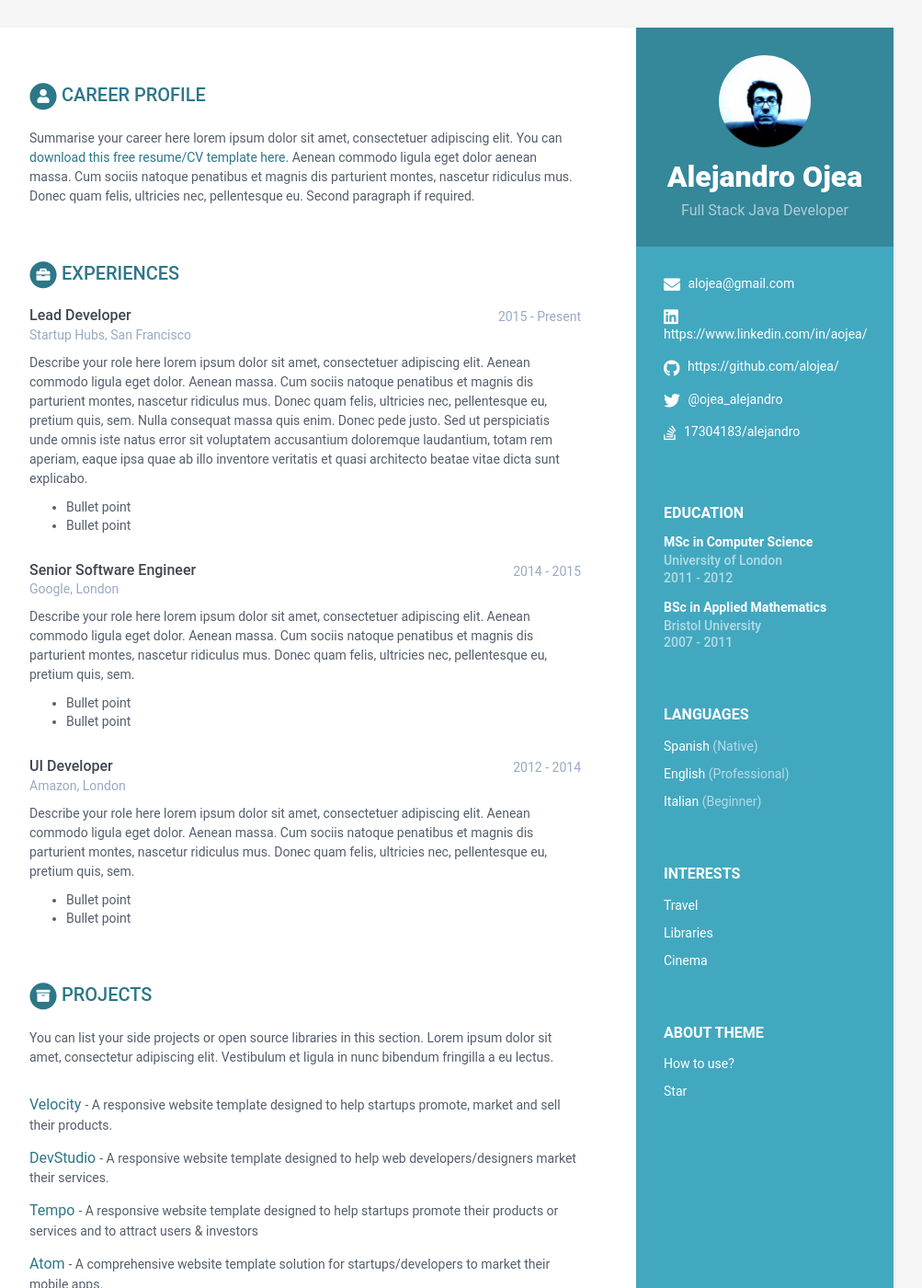
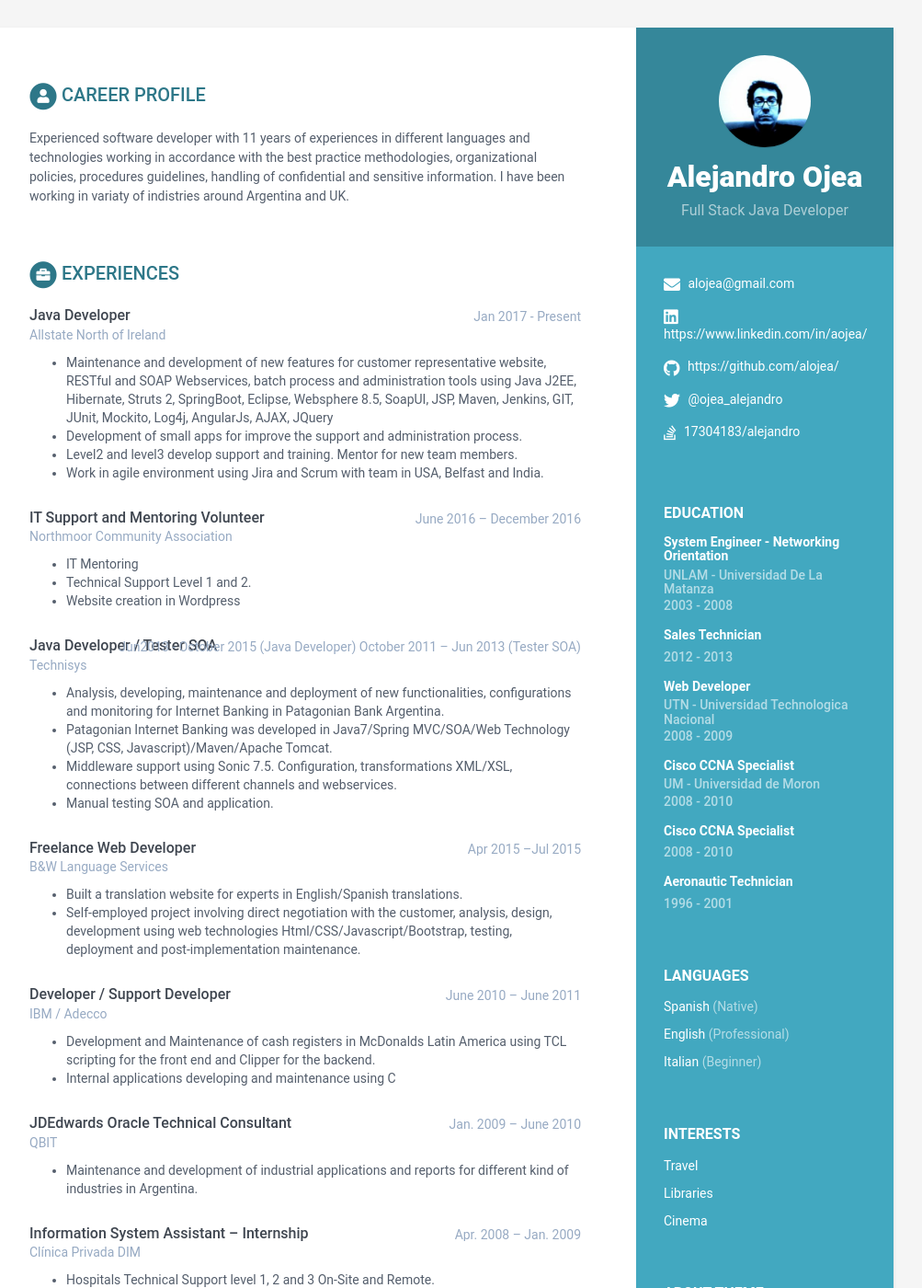
Before and after one commit to alojea/alojea.github.io, a Jekyll site: the page built from index.html, in a window 1280 px wide and 1400 px high. Shown: the whole window at 92% size, without its empty margins (168-1171 px from the left). Built offline with Jekyll 4.4.1, drawn with Linux system fonts in a browser that asks for light colours; some of the changed text lies outside the part shown.

Commit message:
seval changes adding my information in the cv

```diff
--- a/_data/data.yml
+++ b/_data/data.yml
@@ -40,135 +40,141 @@ sidebar:
 career-profile:
     title: Career Profile
     summary: |
-      Summarise your career here lorem ipsum dolor sit amet, consectetuer
-      adipiscing elit. You can [download this free resume/CV template here]().
-      Aenean commodo ligula eget dolor aenean massa. Cum sociis natoque
-      penatibus et magnis dis parturient montes, nascetur ridiculus mus.
-      Donec quam felis, ultricies nec, pellentesque eu.
-      Second paragraph if required.
+      Experienced software developer with 11 years of experiences in different languages and technologies
+      working in accordance with the
+      best practice methodologies, organizational policies, procedures guidelines, handling
+      of confidential and sensitive information.
+      I have been working in variaty of indistries around Argentina and UK.
 education:
-    - degree: MSc in Computer Science
-      university: University of London
-      time: 2011 - 2012
+    - degree: System Engineer - Networking Orientation
+      university: UNLAM - Universidad De La Matanza
+      location: Buenos Aires - Argentina
+      time: 2003 - 2008
+    - degree: Sales Technician
+      School: CBTECH
+      location: Online
+      time: 2012 - 2013
+    - degree: Web Developer
+      university: UTN - Universidad Technologica Nacional
+      location: Buenos Aires - Argentina
+      time: 2008 - 2009
+    - degree: Cisco CCNA Specialist
+      university: UM - Universidad de Moron
+      location: Buenos Aires - Argentina
+      time: 2008 - 2010
+    - degree: Cisco CCNA Specialist
+      School: UM - Universidad de Moron
+      location: Buenos Aires - Argentina
+      time: 2008 - 2010
+    - degree: Aeronautic Technician
+      School: EETN8 - Escuela Educacional Tecnica N8
+      location: Buenos Aires - Argentina
+      time: 1996 - 2001
+experiences:
+    - role: Java Developer
+      time: Jan 2017 - Present
+      company: Allstate North of Ireland
+      location: Belfast - UK
       details: |
-        Describe your study here lorem ipsum dolor sit amet, consectetuer
-        adipiscing elit. Aenean commodo ligula eget dolor. Aenean massa. Cum
-        sociis natoque penatibus et magnis dis parturient montes, nascetur
-        ridiculus mus. Donec quam felis, ultricies nec, pellentesque eu,
-        pretium quis, sem.
-          - Bullet point
-          - Bullet point
-    - degree: BSc in Applied Mathematics
-      university: Bristol University
-      time: 2007 - 2011
+        - Maintenance and development of new features for
+          customer representative website, RESTful and SOAP Webservices,
+          batch process and administration tools using Java J2EE,
+          Hibernate, Struts 2, SpringBoot, Eclipse, Websphere 8.5,
+          SoapUI, JSP, Maven, Jenkins, GIT, JUnit, Mockito, Log4j,
+          AngularJs, AJAX, JQuery
+        - Development of small apps for improve the support and
+          administration process.
+        - Level2 and level3 develop support and training.
+          Mentor for new team members.
+        - Work in agile environment using Jira and Scrum
+          with team in USA, Belfast and India.
+    - role: IT Support and Mentoring Volunteer
+      time: June 2016 – December 2016
+      company: Northmoor Community Association
+      location: Manchester UK
       details: |
-        Describe your study here lorem ipsum dolor sit amet, consectetuer
-        adipiscing elit. Aenean commodo ligula eget dolor. Aenean massa. Cum
-        sociis natoque penatibus et magnis dis parturient montes, nascetur
-        ridiculus mus. Donec quam felis, ultricies nec, pellentesque eu,
-        pretium quis, sem.
-          - Bullet point
-          - Bullet point
-experiences:
-    - role: Lead Developer
-      time: 2015 - Present
-      company: Startup Hubs, San Francisco
+        - IT Mentoring
+        - Technical Support Level 1 and 2.
+        - Website creation in Wordpress
+    - role: Java Developer / Tester SOA
+      time: Jun2013 - October 2015 (Java Developer)
+            October 2011 – Jun 2013 (Tester SOA)
+      company: Technisys
+      location: Buenos Aires - Argentina
       details: |
-        Describe your role here lorem ipsum dolor sit amet, consectetuer
-        adipiscing elit. Aenean commodo ligula eget dolor. Aenean massa.
-        Cum sociis natoque penatibus et magnis dis parturient montes,
-        nascetur ridiculus mus. Donec quam felis, ultricies nec,
-        pellentesque eu, pretium quis, sem. Nulla consequat massa quis
-        enim. Donec pede justo. Sed ut perspiciatis unde omnis iste natus
-        error sit voluptatem accusantium doloremque laudantium, totam rem
-        aperiam, eaque ipsa quae ab illo inventore veritatis et quasi
-        architecto beatae vitae dicta sunt explicabo.
-          - Bullet point
-          - Bullet point
-    - role: Senior Software Engineer
-      time: 2014 - 2015
-      company: Google, London
+        - Analysis, developing, maintenance and deployment of new
+          functionalities, configurations and monitoring for
+          Internet Banking in Patagonian Bank Argentina.
+        - Patagonian Internet Banking was developed in Java7/Spring
+          MVC/SOA/Web Technology (JSP, CSS, Javascript)/Maven/Apache Tomcat.
+        - Middleware support using Sonic 7.5. Configuration,
+          transformations XML/XSL, connections between different
+          channels and webservices.
+        - Manual testing SOA and application.
+    - role: Freelance Web Developer
+      time: Apr 2015 –Jul 2015
+      company: B&W Language Services
+      location: Online - http://www.bwlanguageservices.com/
       details: |
-        Describe your role here lorem ipsum dolor sit amet, consectetuer
-        adipiscing elit. Aenean commodo ligula eget dolor. Aenean massa.
-        Cum sociis natoque penatibus et magnis dis parturient montes,
-        nascetur ridiculus mus. Donec quam felis, ultricies nec,
-        pellentesque eu, pretium quis, sem.
-          - Bullet point
-          - Bullet point
-    - role: UI Developer
-      time: 2012 - 2014
-      company: Amazon, London
+        - Built a translation website for experts in English/Spanish translations.
+        - Self-employed project involving direct negotiation with the
+          customer, analysis, design, development using web technologies
+          Html/CSS/Javascript/Bootstrap, testing, deployment and
+          post-implementation maintenance.
+    - role: Developer / Support Developer
+      time: June 2010 – June 2011
+      company: IBM / Adecco
+      location: Argentina (OnSite), Peru (Remote), Chile (Remote), Venezuela (Remote),
+                Colombia (Remote), Ecuador (Remote), Uruguay (Remote)
       details: |
-        Describe your role here lorem ipsum dolor sit amet, consectetuer
-        adipiscing elit. Aenean commodo ligula eget dolor. Aenean massa.
-        Cum sociis natoque penatibus et magnis dis parturient montes,
-        nascetur ridiculus mus. Donec quam felis, ultricies nec,
-        pellentesque eu, pretium quis, sem.
-          - Bullet point
-          - Bullet point
-projects:
-    title: Projects
-    intro: >
-      You can list your side projects or open source libraries in this
-      section. Lorem ipsum dolor sit amet, consectetur adipiscing elit.
-      Vestibulum et ligula in nunc bibendum fringilla a eu lectus.
-    assignments:
-      - title: Velocity
-        link: "#hook"
-        tagline: "A responsive website template designed to help startups promote, market and sell their products."
-
-      - title: DevStudio
-        link: "#"
-        tagline: "A responsive website template designed to help web developers/designers market their services."
-
-      - title: Tempo
-        link: "#"
-        tagline: "A responsive website template designed to help startups promote their products or services and to attract users &amp; investors"
-
-      - title: Atom
-        link: "#"
-        tagline: "A comprehensive website template solution for startups/developers to market their mobile apps."
-
-      - title: Delta
-        link: "#"
-        tagline: "A responsive Bootstrap one page theme designed to help app developers promote their mobile apps"
-
-publications:
-    title: Publications
-    intro: |
-      You can list your publications in this section. Lorem ipsum dolor sit
-      amet, consectetur adipiscing elit. Vestibulum et ligula in nunc
-      bibendum fringilla a eu lectus.
-    papers:
-      - title: The Art of Computer Programming
-        link: "#"
-        authors: Donald E. Knuth
-        conference: Addison-Wesley, 1968
-
-      - title: "Genetic Programming III: Darwinian Invention &amp; Problem Solving"
-        link: "#"
-        authors: Koza, J.R., Andre, D., Bennett, F.H., Keane, M.A.
-        conference: "Morgan Kaufmann Publishers Inc., San Francisco, CA, USA, 1st edn. (1999)"
-
-      - title: A syntax directed compiler for Algol 60
-        link: "#"
-        authors: Edgar T. Irons
-        conference: "Comm. ACM 4 (1961), 51–55"
-
+        - Development and Maintenance of cash registers in McDonalds
+          Latin America using TCL scripting for the front end and
+          Clipper for the backend.
+        - Internal applications developing and maintenance using C
+    - role: JDEdwards Oracle Technical Consultant
+      time: Jan. 2009 – June 2010
+      company: QBIT
+      location: Buenos Aires, Argentina - Cordoba, Argentina
+      details: |
+        - Maintenance and development of industrial applications
+          and reports for different kind of industries in Argentina.
+    - role: Information System Assistant – Internship
+      time: Apr. 2008 – Jan. 2009
+      company: Clínica Privada DIM
+      location: Buenos Aires, Argentina
+      details: |
+        - Hospitals Technical Support level 1, 2 and 3 On-Site and Remote.
+        - Helping with administration, setup of VLANS, VPN and LAN Networks
+        - Analysis and Development of the new application for calling patients using Visual Basic 6.0
+          and other hardware and software technologies.
 skills:
     title: Skills &amp; Proficiency
 
     toolset:
       - name: Java
-        level: 98%
+        level: 90%
+
+      - name: Spring Framework - SpringBoot - Spring MVC
+        level: 70%
+
+      - name: Struts2 Framework
+        level: 70%
+
+      - name: Hibernate Framework
+        level: 40%
 
       - name: Python
-        level: 10%
+        level: 20%
 
       - name: AJAX
         level: 45%
 
+      - name: ERP - JDEdwards Oracle
+        level: 50%
 
+      - name: SQL
+        level: 70%
+
+      -
 footer: >
-    Designed with <i class="fas fa-heart"></i> by <a href="http://themes.3rdwavemedia.com" target="_blank" rel="nofollow">Xiaoying Riley</a>
+    Alejandro Ojea 2019
```
Also changed, not shown: 1 other file.
